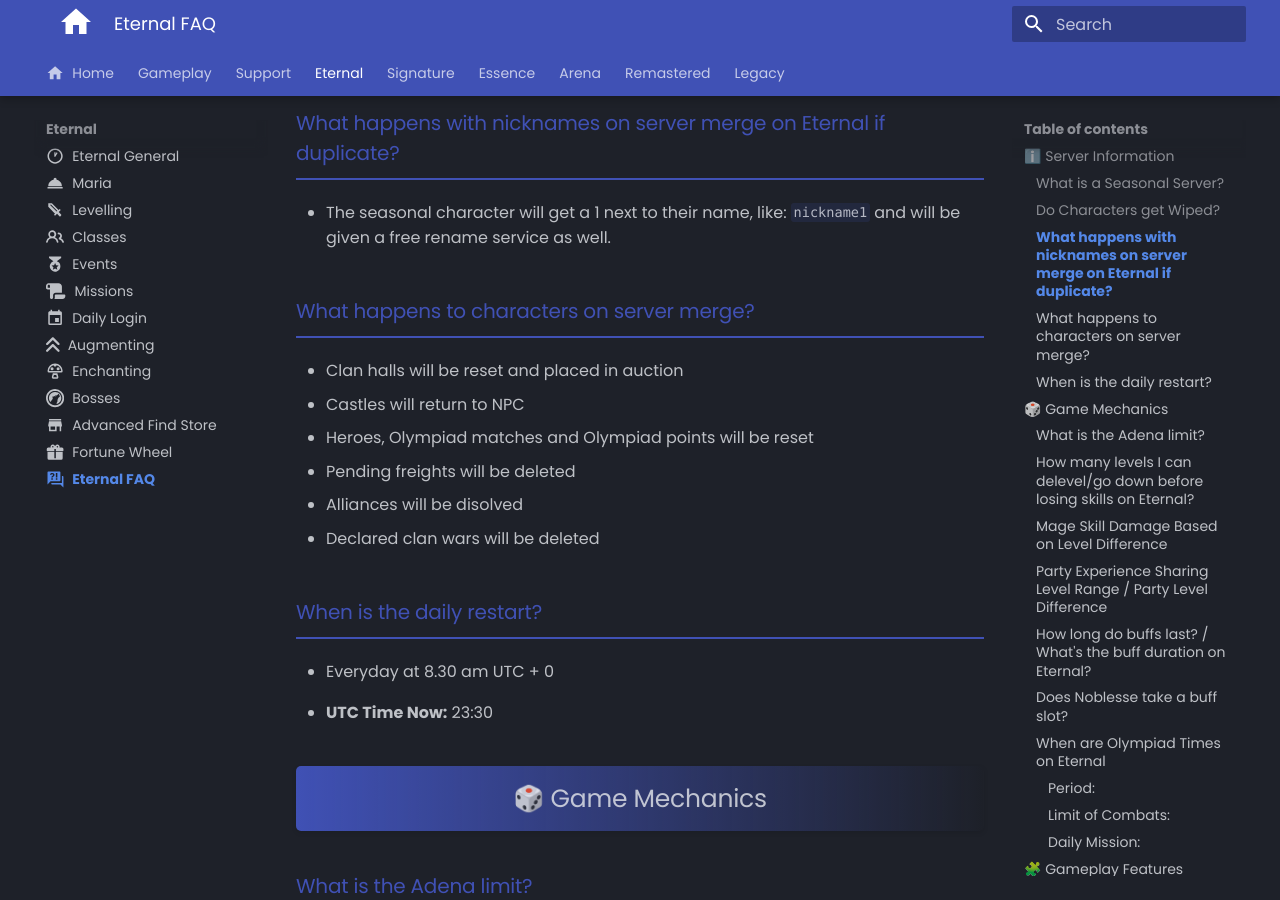
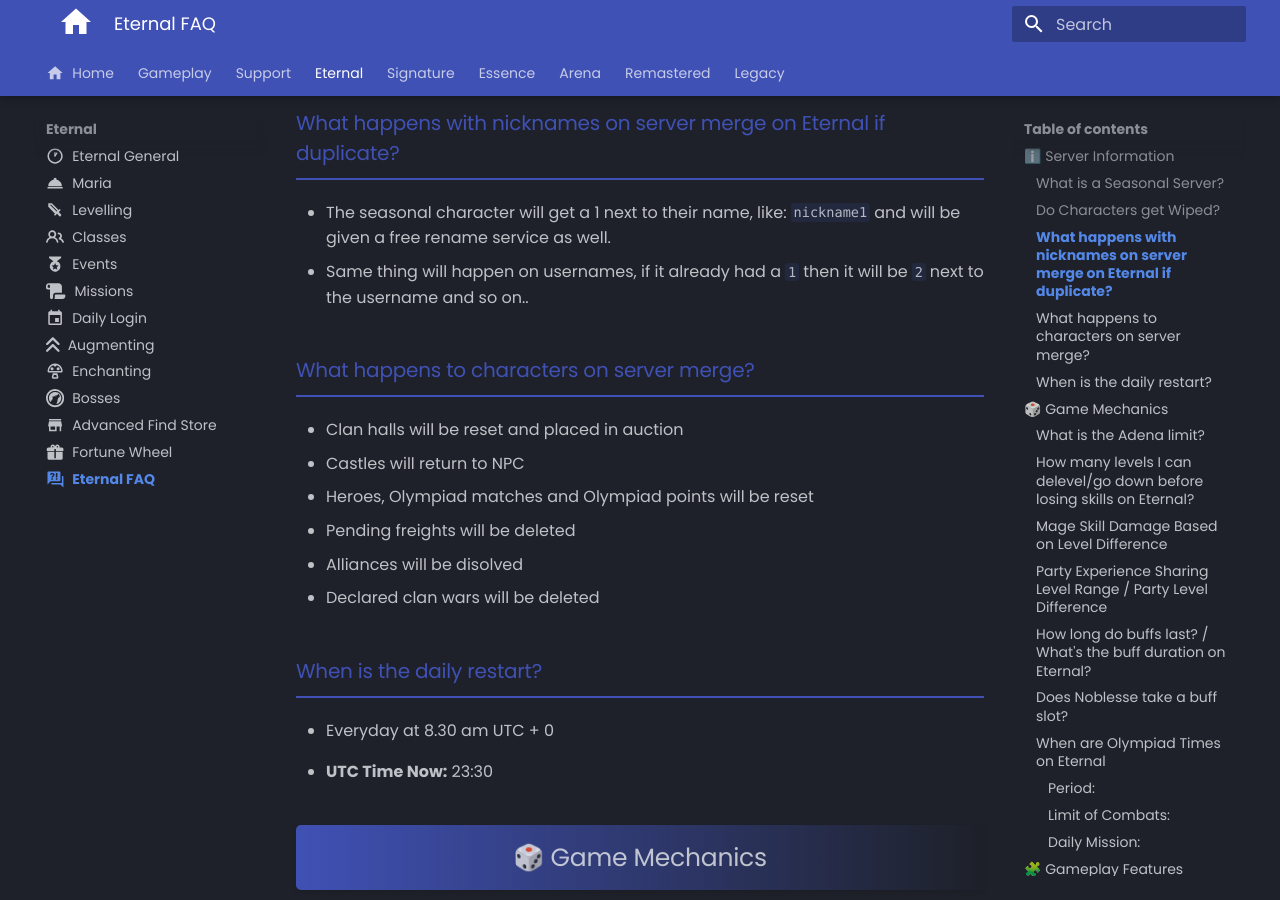
Before and after one commit to tab1-web/faq, an MkDocs documentation site: the page built from docs/eternal/faq.md, in a window 1280 px wide and 900 px high, scrolled down 662 px. Built offline with MkDocs 1.6.1 and Material for MkDocs 9.7.7, drawn with Linux system fonts in a browser that asks for light colours; some web fonts are replaced; comment, search, counter and statistics services are not loaded; some of the changed text lies outside the part shown.

Commit message:
adding cosmetic info transfer between server and clarifying usernames

```diff
--- a/docs/eternal/faq.md
+++ b/docs/eternal/faq.md
@@ -28,6 +28,7 @@
 
 ### What happens with nicknames on server merge on Eternal if duplicate?
 - The seasonal character will get a 1 next to their name, like: `nickname1` and will be given a free rename service as well.
+- Same thing will happen on usernames, if it already had a `1` then it will be `2` next to the username and so on..
 
 ### What happens to characters on server merge?
 - Clan halls will be reset and placed in auction
@@ -180,6 +181,10 @@
 
 ## 🤝 Items & Trading
 
+### Can I send cosmetics from Main to Seasonal?
+
+- No.
+
 ### Can I exchange enchanted items at Blacksmith of Mammon?
 
 - If it's an equal exchange of weapons, the enchanted items keep their enchants. (Crystal Amount the same)
```
